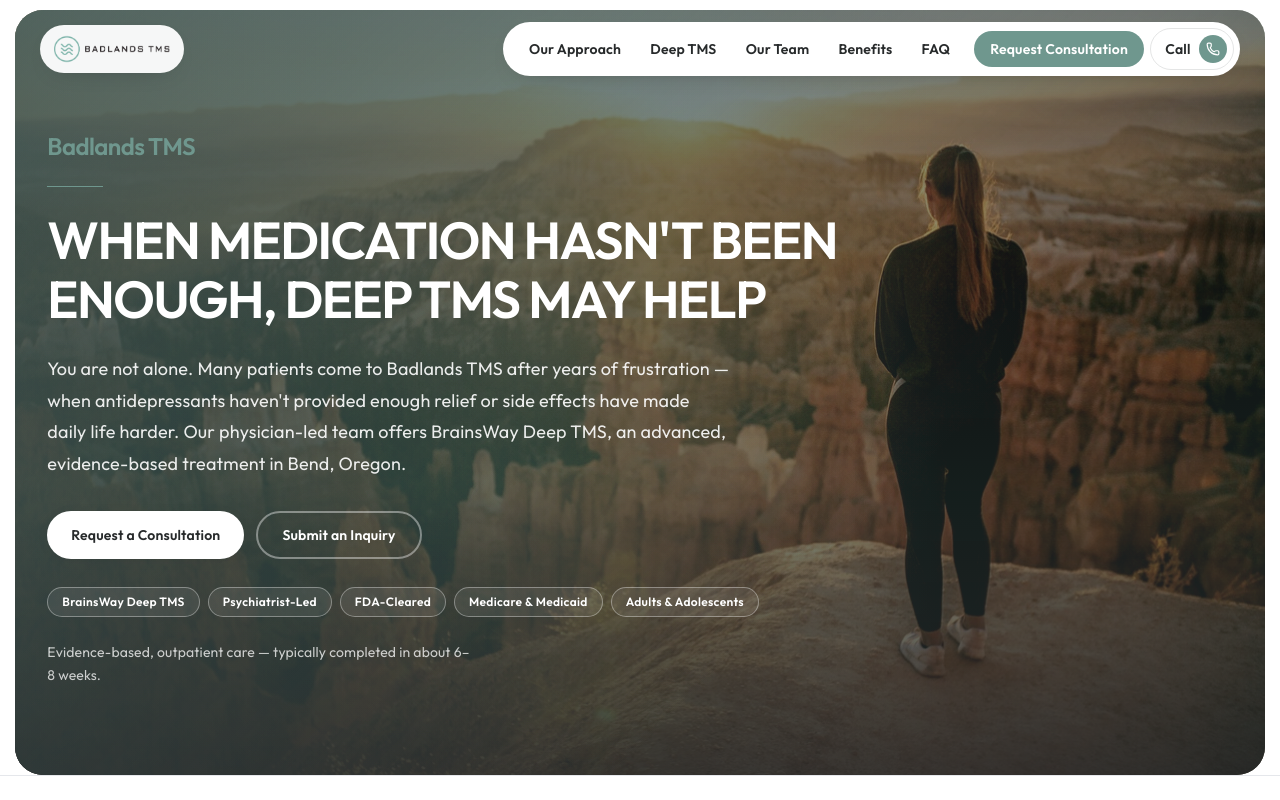
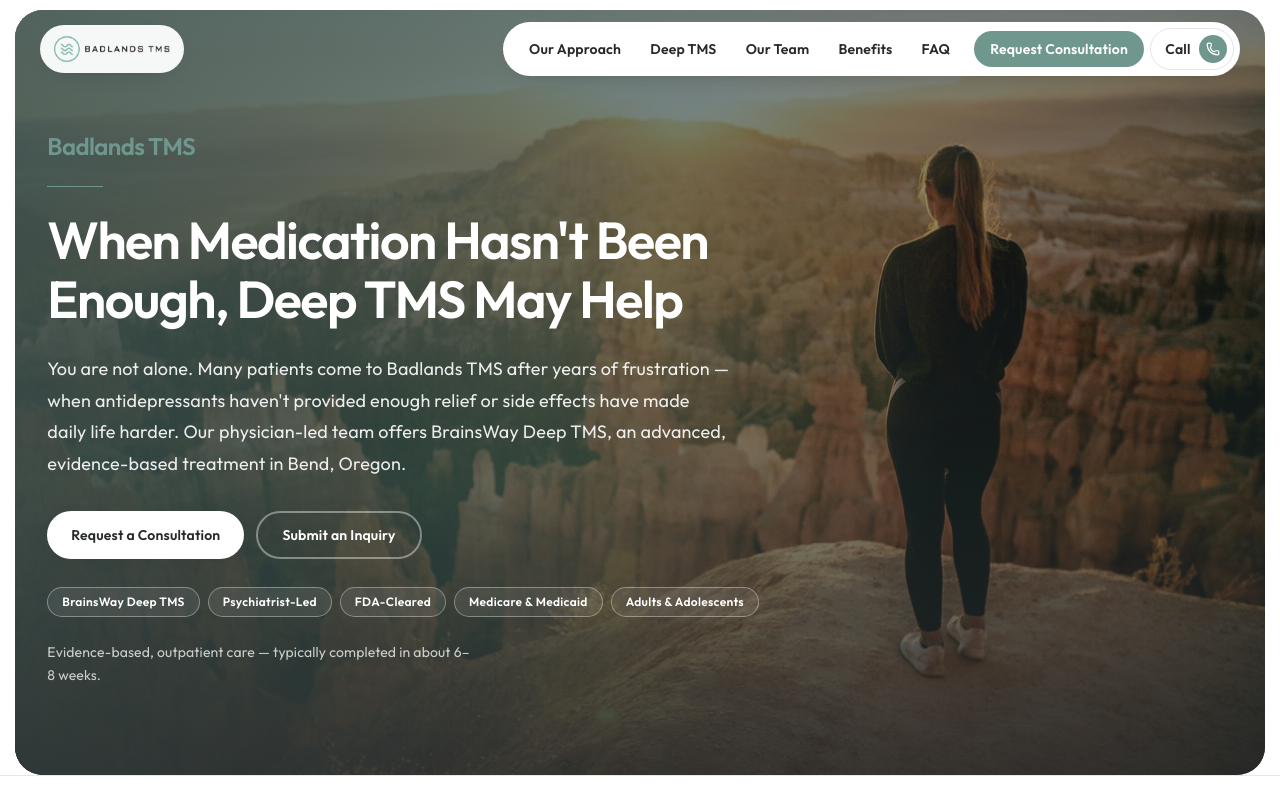
Before and after one commit to farahzahirdev/badlands-tms, a Next.js app: page / in a window 1280 px wide. Shown: the top 800 px of the page. Built offline with nearby package versions, Linux system fonts and the light colour scheme; a web font is replaced by a local one.

Commit message:
chore:fix hero header

```diff
--- a/src/content/copy.ts
+++ b/src/content/copy.ts
@@ -12,7 +12,7 @@
   },
   hero: {
     brand: "Badlands TMS",
-    headline: "WHEN MEDICATION HASN'T BEEN ENOUGH, DEEP TMS MAY HELP",
+    headline: "When Medication Hasn't Been Enough, Deep TMS May Help",
     subheadline:
       "You are not alone. Many patients come to Badlands TMS after years of frustration — when antidepressants haven't provided enough relief or side effects have made daily life harder. Our physician-led team offers BrainsWay Deep TMS, an advanced, evidence-based treatment in Bend, Oregon.",
     primaryCta: "Request a Consultation",
```
